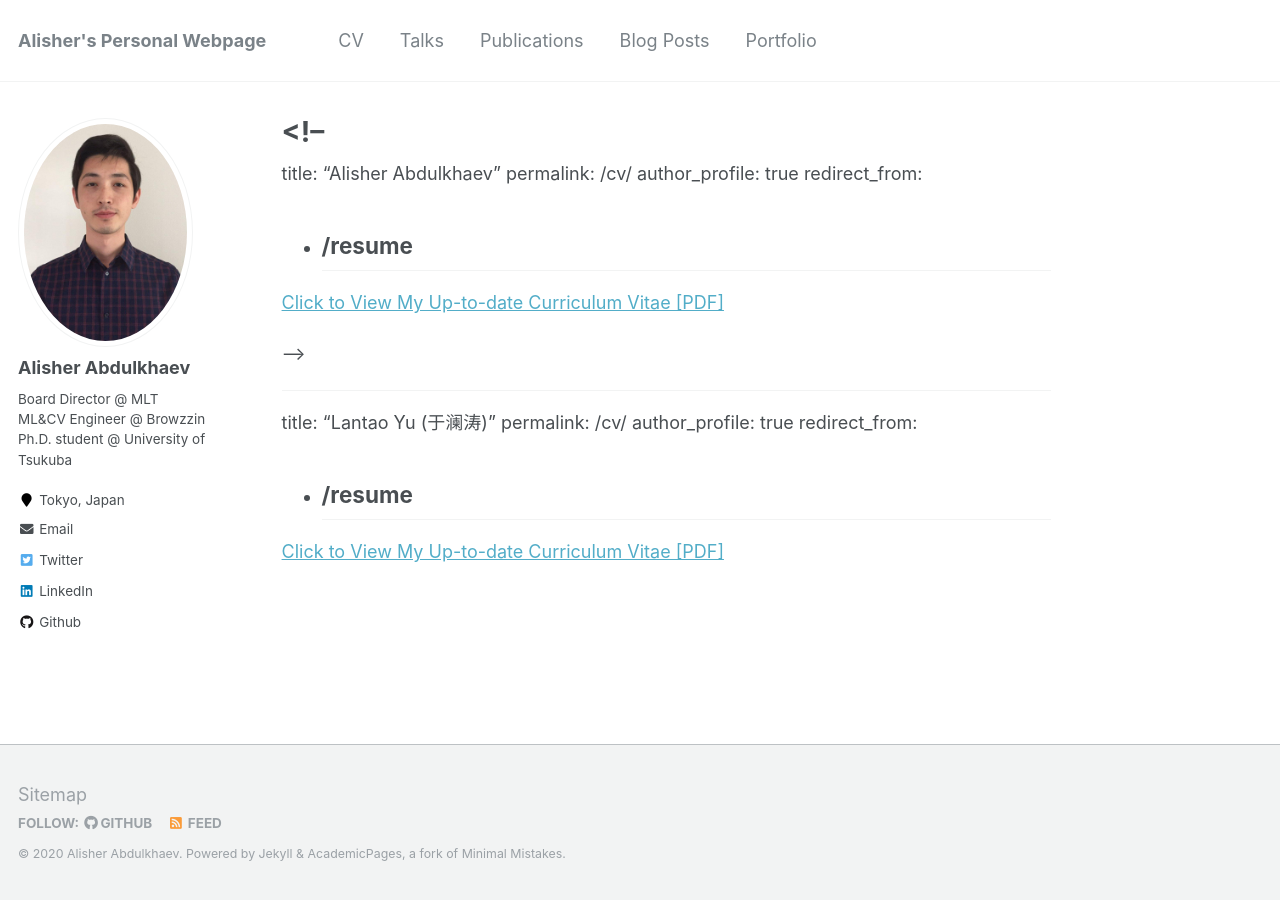
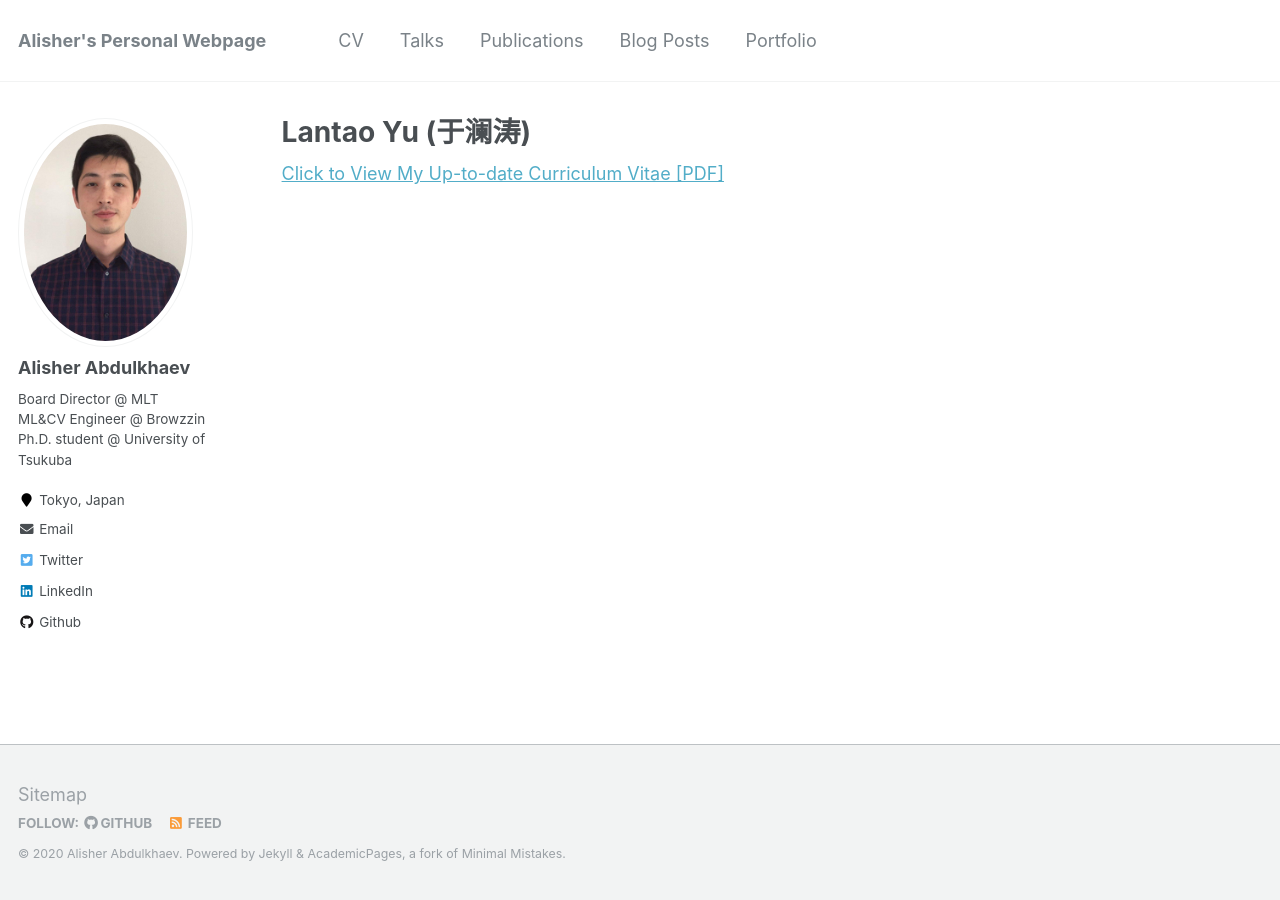
Before and after one commit to vivek37373/alisher-ai.github.io, a Jekyll site: the page built from _pages/cv.md, in a window 1280 px wide. Built offline with Jekyll 4.4.1, drawn with Linux system fonts in a browser that asks for light colours; our own code applies the rules of GitHub Pages for plain Markdown files.

Commit message:
Update cv.md

```diff
--- a/_pages/cv.md
+++ b/_pages/cv.md
@@ -1,21 +1,3 @@
-<!--
----
-<!-- layout: archive -->
-title: "Alisher Abdulkhaev"
-permalink: /cv/
-author_profile: true
-redirect_from:
-  - /resume
----
-
-{% include base_path %}
-
-[Click to View My Up-to-date Curriculum Vitae [PDF]](https://alisher-ai.github.io/files/CV_Alisher_Abdulkhaev.pdf)
-
-<!-- <embed src="http://lantaoyu.com/files/lantaoyu_cv.pdf" width="650" height="1800" type='application/pdf'> -->
-
--->
-
 ---
 <!-- layout: archive -->
 title: "Lantao Yu (于澜涛)"
```
